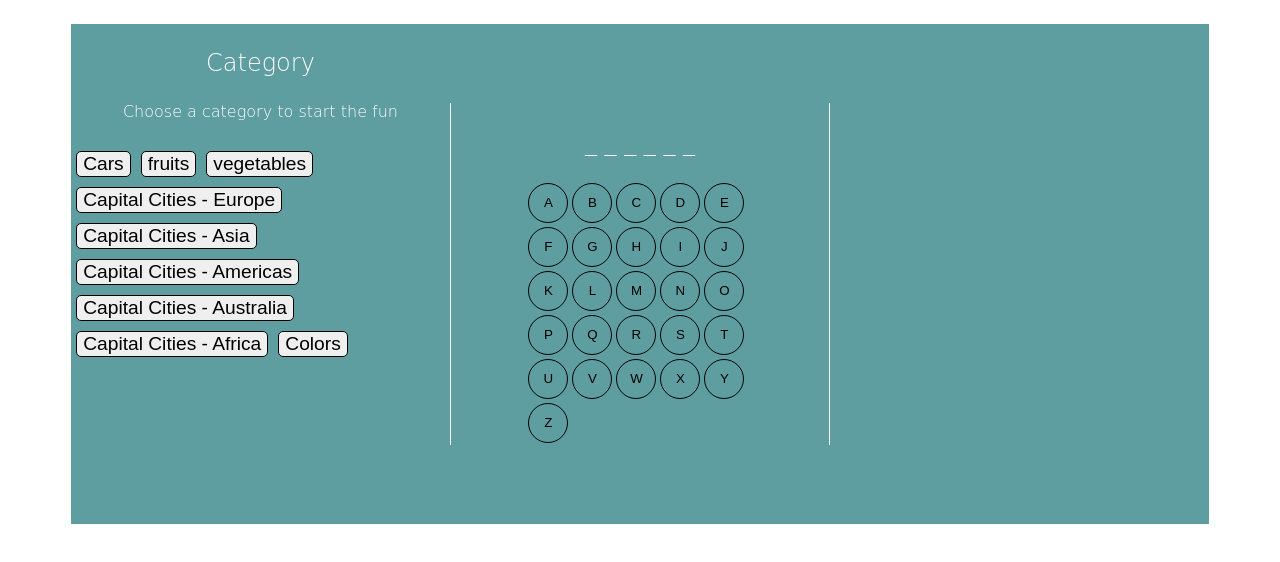
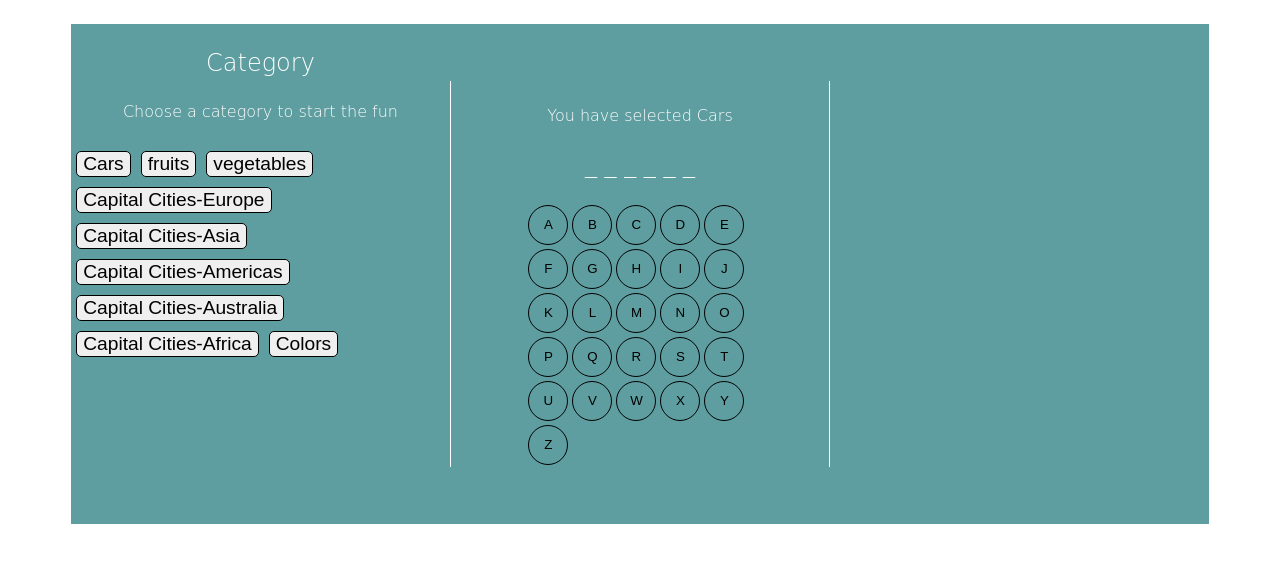
Before and after one commit to GBastawros/mp1-web-game, a plain HTML site: page index.html in a window 1280 px wide. Both pictures are taken after a click on the button "Cars". Shown: the part 76-638 px from the top of the page. Drawn offline with Linux system fonts and the light colour scheme; a web font is replaced by a local one.

Commit message:
final-SFX-Hopfully bugs free!

```diff
--- a/index.html
+++ b/index.html
@@ -36,8 +36,9 @@
       <!-- play area container -->
       <div id="playPad" class="column">
          <div id="play">
+            <p id="catSelector"></p>
             <p id="playWord"></p>
-            <p id="winner"></p>
+            <p id="win"></p>
          </div>
          <!-- Alphabet buttons container -->
          <div id="alphabet"></div>
--- a/script.js
+++ b/script.js
@@ -1,41 +1,41 @@
 // Create alphabet pad //
-var letters = document.getElementById('alphabet');
-let alphabet = ['A', 'B', 'C', 'D', 'E', 'F', 'G', 'H', 'I', 'J', 'K', 'L', 'M',
-    'N', 'O', 'P', 'Q', 'R', 'S', 'T', 'U', 'V', 'W', 'X', 'Y', 'Z'];
+var letters = document.getElementById("alphabet");
+let alphabet = ["A", "B", "C", "D", "E", "F", "G", "H", "I", "J", "K", "L", "M",
+    "N", "O", "P", "Q", "R", "S", "T", "U", "V", "W", "X", "Y", "Z"];
 
 for (let i = 0; i < alphabet.length; i++) {
-    let letterButtons = document.createElement('button');
+    let letterButtons = document.createElement("button");
     letterButtons.innerHTML = alphabet[i];
     letterButtons.className = "alpha";
-    letterButtons.addEventListener('click', function () {
+    letterButtons.disabled = false;
+    letterButtons.addEventListener("click", function () {
         play(letterButtons)
+        letterButtons.disabled = true;
     })
     letters.appendChild(letterButtons);
 }
-var soundWinner = document.getElementById('winner')
-var soundClick = document.getElementById('click')
-var soundGameOver = document.getElementById('gameover')
-var soundIncorrect = document.getElementById('incorrect')
+var soundWinner = document.getElementById("winner");
+var soundClick = document.getElementById("click");
+var soundGameOver = document.getElementById("gameover");
+var soundIncorrect = document.getElementById("incorrect");
 /*
 click any letter, if true => will replace all the corresponding dashes,
 else => hangman drawing will start with each false attempt till either find he correct letter or end the game
 */
-let errCounter = 0
+let errCounter = 0;
 function play(letterButtons) {
-
     if (wordArray.indexOf(letterButtons.innerHTML) !== -1) {
-        soundClick.play()
+        soundClick.play();
         for (let i = 0; i < wordArray.length; i++) {
             if (wordArray[i] === letterButtons.innerHTML) {
-                dashes[i] = letterButtons.innerHTML
-                playWordP.innerHTML = dashes.join(" ")
+                dashes[i] = letterButtons.innerHTML;
+                playWordP.innerHTML = dashes.join(" ");
             }
         }
         if (playWordP.innerHTML.indexOf("_") === -1) {
-            let message = document.getElementById('winner').innerHTML = "YOU WON<br>CONGRATULATIONS<br>Choose a category to play a gain";
-            document.getElementById('alphabet').style.visibility = "hidden"
-            soundWinner.play()
-
+            let message = document.getElementById("win").innerHTML = "YOU WON<br>CONGRATULATIONS<br>Choose a category to play a gain";
+            document.getElementById("alphabet").style.visibility = "hidden";
+            soundWinner.play();
         }
     }
     else {
@@ -44,57 +44,56 @@ function play(letterButtons) {
         soundIncorrect.play();
     }
     if (errCounter === hangmanArray.length) {
-        playWordP.innerHTML = "GAME OVER!!<br> Choose a category to play a gain"
-        document.getElementById('alphabet').style.visibility = "hidden"
-        soundIncorrect.pause()
-        soundGameOver.play()
-        errCounter = 0
+        playWordP.innerHTML = "GAME OVER!!<br> Choose a category to play a gain";
+        document.getElementById("alphabet").style.visibility = "hidden";
+        soundIncorrect.pause();
+        soundGameOver.play();
+        errCounter = 0;
     }
 }
-
-
 /*
 categories array, individual array for each category, buttons are dynamecaly created
 */
-const cars = ['CHEVROLET', 'FORD', 'MERCEDES-BENZ', 'SUBARU', 'TOYOTA', 'AUDI', 'LEXUS', 'TESLA', 'HYUNDAI',
-    'CADILLAC', 'PONTIAC', 'ROLLS-ROYCE', 'LAMBORGHINI'];
-const fruits = ['MANGO', 'APPLE', 'ORANGE', 'DRANGON-FRUIT', 'GRAPES', 'MANDARIN-ORANGE', 'QATERMELON', 'POMEGRANATE',
-    'CAMBERRY', 'RASPBERRY', 'GRAPEFRUIT']
-const vegetables = ['ARTICHOKE', 'BOK-CHOY', 'CHINESE-CABBAGE', 'CAULIFLOWER', 'CORN', 'GREEN-BEANS', 'JICAMA',
-    'BUTTER-LETTUCE', 'ARCON-SQUASH', 'BUTTERNUT-SQUASH', 'ZUCCHINI', 'SNAP-SUGAR-PEAS', 'ANAHEIM-PEPPERS', 'GREEN-AND-RED-LEAF-LETTUCE']
-const capitalCitieseEur = ['MARIEHAMN', 'TIRANA', 'VIENNA', 'SARAJEVO', 'COPENHAGEN', 'HELSINKI',
-    'BERLIN', 'LONDON', 'LUXEMBOURG', 'REYKJAVIK', 'MOSCOW', 'STOKHOLM'];
-const capitalCitiesAsia = ['KABUL', 'PHNPM-PENH', 'HONG-KONG', 'DAMASCUS', 'PYONGYANG',
-    'KUWAIT-CITY', 'KUALA-LUMPUR', 'TOKYO', 'NEW-DELHI', 'BAGHDAD', 'JERUSALEM', 'MUSCAT']
-const capitalCitiesAmer = ['THE-VALLEY', 'BUENOS-AIRES', 'BRIDGETOWN', 'BRAZILIA', 'OTTAWA',
-    'GEORGE-TOWN', 'HAVANA', 'SANTO-DOMINGO', 'WILLEMSTAD', 'SAN-SALVADOR', 'TEGUCIGALPA', 'GUATEMALA-CITY',
-    'BASSE-TERRE', 'PANAMA-CITY', 'WASHINGTON-D-C']
-const capitalCitiesAust = ['CANBERRA', 'FLYING-FISH-COVE', 'WEST-ISLAND', 'WELLINGTON', 'KINGSTON']
-const capitalCitiesAfr = ['ALGIERS', 'LUANDA', 'PORTO-NOVO', 'OUAGADOUGOU',
-    'KINSHASA', 'CAIRO', 'ADDIS-ABABA', 'YAMOUSSOUKRO', 'PORT-LOUIS', 'BRAZZAVILLE', 'JAMESTOWN', 'MOGADISHU']
-const colors = ['ALICEBLUE', 'AQUAMARINE', 'BLANCHEDALMOND', 'BLUEVIOLET', 'BURLYWOOD', 'CHARTREUSE', 'CORNFLOWERBLUE', 'DARKGOLDEND',
-    'DARKOLIVEGREEN', 'DARKSLATEGRAY', 'DARKSLATEGREY']
+const cars = ["CHEVROLET", "FORD", "MERCEDES-BENZ", "SUBARU", "TOYOTA", "AUDI", "LEXUS", "'TESLA",
+ "HYUNDAI", "CADILLAC", "PONTIAC", "ROLLS-ROYCE", "LAMBORGHINI"];
+const fruits = ["MANGO", "APPLE", "ORANGE", "DRANGON-FRUIT", "GRAPES", "MANDARIN-ORANGE", "QATERMELON", "POMEGRANATE",
+ "CAMBERRY", "RASPBERRY", "GRAPEFRUIT"];
+const vegetables = ["ARTICHOKE", "BOK-CHOY", "CHINESE-CABBAGE", "CAULIFLOWER", "CORN", "GREEN-BEANS", "JICAMA",
+ "BUTTER-LETTUCE", "ARCON-SQUASH", "BUTTERNUT-SQUASH", "ZUCCHINI", "SNAP-SUGAR-PEAS", "ANAHEIM-PEPPERS",
+  "GREEN-AND-RED-LEAF-LETTUCE"];
+const capitalCitieseEur = ["MARIEHAMN", "TIRANA", "VIENNA", "SARAJEVO", "COPENHAGEN", "HELSINKI",
+ "BERLIN", "LONDON", "LUXEMBOURG", "REYKJAVIK", "MOSCOW", "STOKHOLM"];
+const capitalCitiesAsia = ["KABUL", "PHNPM-PENH", "HONG-KONG", "DAMASCUS", "PYONGYANG", "KUWAIT-CITY",
+ "KUALA-LUMPUR", "TOKYO", "NEW-DELHI", "BAGHDAD", "JERUSALEM", "MUSCAT"];
+const capitalCitiesAmer = ["THE-VALLEY", "BUENOS-AIRES", "BRIDGETOWN", "BRAZILIA", "OTTAWA", "GEORGE-TOWN",
+ "HAVANA", "SANTO-DOMINGO", "WILLEMSTAD", "SAN-SALVADOR", "TEGUCIGALPA", "GUATEMALA-CITY", "BASSE-TERRE",
+  "PANAMA-CITY", "WASHINGTON-D-C"];
+const capitalCitiesAust = ["CANBERRA", "FLYING-FISH-COVE", "WEST-ISLAND", "WELLINGTON", "KINGSTON"];
+const capitalCitiesAfr = ["ALGIERS", "LUANDA", "PORTO-NOVO", "OUAGADOUGOU", "KINSHASA", "CAIRO", "ADDIS-ABABA",
+ "YAMOUSSOUKRO", "PORT-LOUIS", "BRAZZAVILLE", "JAMESTOWN", "MOGADISHU"];
+const colors = ["ALICEBLUE", "AQUAMARINE", "BLANCHEDALMOND", "BLUEVIOLET", "BURLYWOOD", "CHARTREUSE", "CORNFLOWERBLUE",
+ "DARKGOLDEND", "DARKOLIVEGREEN", "DARKSLATEGRAY", "DARKSLATEGREY"];
 
-
-const categoriesPad = ["Cars", "fruits", "vegetables", "Capital Cities - Europe", "Capital Cities - Asia",
-    "Capital Cities - Americas", 'Capital Cities - Australia', 'Capital Cities - Africa', "Colors"];
+const categoriesPad = ["Cars", "fruits", "vegetables", "Capital Cities-Europe", "Capital Cities-Asia",
+    "Capital Cities-Americas", "Capital Cities-Australia", "Capital Cities-Africa", "Colors"];
 
 const categories = [cars, fruits, vegetables, capitalCitieseEur, capitalCitiesAsia,
     capitalCitiesAmer, capitalCitiesAust, capitalCitiesAfr, colors];
 
-let categoriesDiv = document.getElementById('categoryPad')
-let playWordP = document.getElementById('playWord')
+let categoriesDiv = document.getElementById("categoryPad");
+let playWordP = document.getElementById("playWord");
 for (let i = 0; i < categoriesPad.length; i++) {
-    let categoryBtn = document.createElement("button")
-    categoryBtn.innerHTML = categoriesPad[i]
-    categoryBtn.className = "category"
-    categoryBtn.addEventListener('click', function () {
-        document.getElementById('alphabet').style.visibility = "visible";
-        document.getElementById('winner').innerHTML = ''
-        soundClick.play()
-        wordGenerator(categoryBtn)
+    let categoryBtn = document.createElement("button");
+    categoryBtn.innerHTML = categoriesPad[i];
+    categoryBtn.className = "category";
+    categoryBtn.addEventListener("click", function () {
+        document.getElementById("alphabet").style.visibility = "visible";
+        document.getElementById("win").innerHTML = '';
+        document.getElementById("catSelector").innerHTML = "You have selected " + `${categoriesPad[i]}`;
+        soundClick.play();
+        wordGenerator(categoryBtn);
     })
-    categoriesDiv.append(categoryBtn)
+    categoriesDiv.append(categoryBtn);
 }
 /*
 reset the game, generate rundom word from the  selected category
@@ -102,6 +101,11 @@ reset the game, generate rundom word from the  selected category
 let word;
 let dashes;
 function wordGenerator(categoryBtn) {
+    let restLetterBtns = document.getElementsByClassName("alpha");
+    for (let i = 0; i<restLetterBtns.length; i++){
+        restLetterBtns[i].disabled = false;
+    }
+
     ctx.clearRect(0, 0, 600, 600);
     canvas();
     errCounter = 0;
@@ -110,35 +114,35 @@ function wordGenerator(categoryBtn) {
     for (let i = 0; i < categoriesPad.length; i++) {
         if (categoryBtn.innerHTML === categoriesPad[i]) {
             word = categories[i][Math.floor(Math.random() * categories[i].length)]
+        dashes = wordToPlay(word)
+        playWordP.innerHTML = dashes.join(" ")
         }
 
-        dashes = wordToPlay(word)
-        playWordP.innerHTML = dashes.join(" ")
     }
 }
 
 //Convert the rundomly generated word to dashes//
 let wordArray = [];
 function wordToPlay(word) {
-    wordArray = word.split('')
+    wordArray = word.split("")
     let secretArray = [];
     for (let j = 0; j < wordArray.length; j++) {
-        if (wordArray[j] !== '-') {
-            secretArray.push('_')
+        if (wordArray[j] !== "-") {
+            secretArray.push("_");
         }
         else {
-            secretArray.push('-')
+            secretArray.push("-");
         }
     }
     return secretArray
 }
 
 //drawing hangman//
-var theHangman = document.getElementById('hangman');
+var theHangman = document.getElementById("hangman");
 var ctx = theHangman.getContext('2d')
 
 function canvas() {
-    theHangman = document.getElementById('hangman');
+    theHangman = document.getElementById("hangman");
     ctx = theHangman.getContext('2d');
     ctx.beginPath();
     ctx.lineWidth = 3;
--- a/style.css
+++ b/style.css
@@ -1,3 +1,7 @@
+/* div{
+    border: 1px solid red;
+} */
+
 header {
     font-family: 'Shrikhand', cursive;
     font-size: 20px;
@@ -64,6 +68,12 @@ p, h2
     border: solid 1px white;
 }
 
+.alpha:disabled {
+    background-color: gray;
+    border-color: gray;
+    pointer-events: none;
+}
+
 #categories {
     margin: auto;
     background-color: rgb(96, 157, 159, 0);
```
Also changed, not shown: 1 other file.
